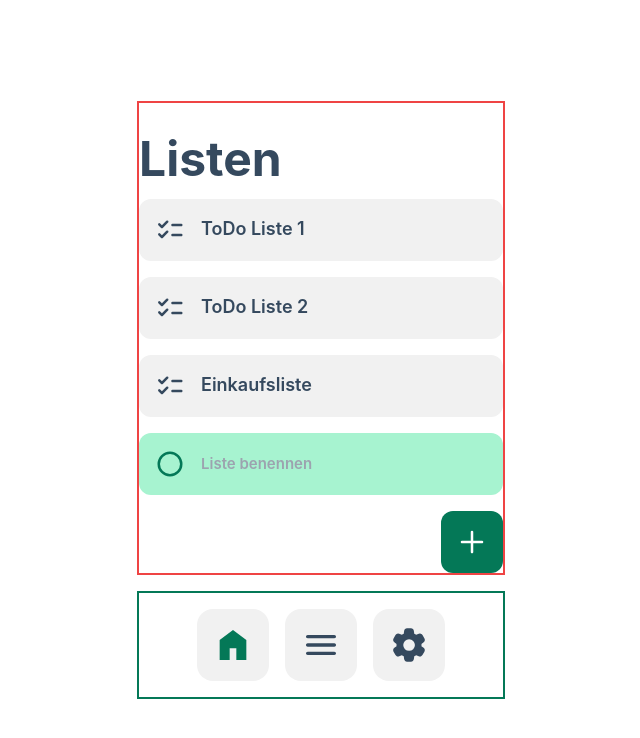
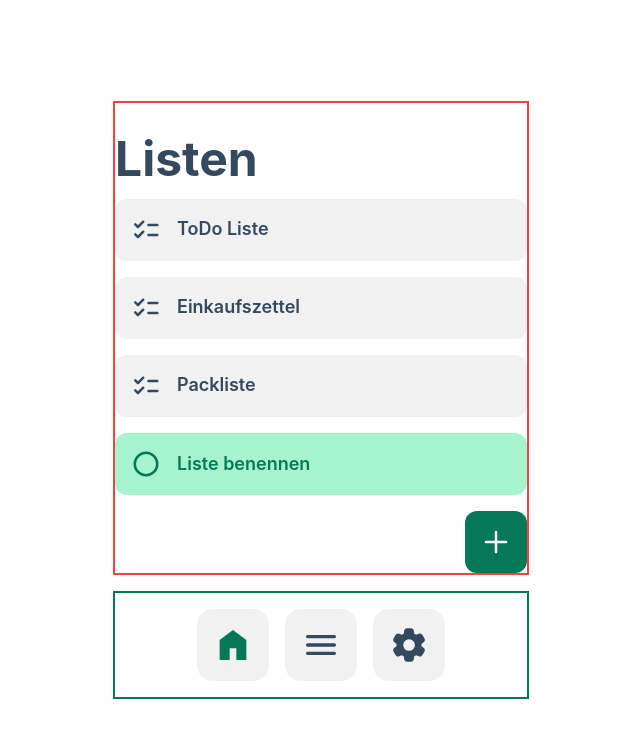
Before and after one commit to Fabinatix97/vuedolist, a Vue app: page / in a window 1280 px wide. Both pictures are taken after a click on the element 733 px from the left and 503 px from the top of the page. Shown: the top 738 px of the page, without its empty margins (319-959 px from the left). Built offline with nearby package versions, Linux system fonts and the light colour scheme; some icons are missing.

Commit message:
Implement list management store with add and delete functionalities in HomeView

```diff
--- /dev/null
+++ b/src/stores/lists.ts
@@ -0,0 +1,45 @@
+import { ref } from 'vue'
+import { defineStore } from 'pinia'
+import { useLocalStorage } from '@vueuse/core'
+
+export const listStore = defineStore('list', () => {
+  const lists = ref(
+    useLocalStorage('lists', [
+      { id: 40006, name: 'ToDo Liste' },
+      { id: 10909, name: 'Einkaufszettel' },
+      { id: 61200, name: 'Packliste' },
+    ]),
+  )
+
+  const shown = ref(false)
+  const newList = ref('')
+
+  function getRandomArbitrary(min: number, max: number) {
+    return Math.floor(Math.random() * (max - min) + min)
+  }
+
+  function addNewList() {
+    lists.value.push({ id: getRandomArbitrary(10000, 99999), name: newList.value })
+    newList.value = ''
+    shown.value = false
+  }
+
+  function deleteList(listId: number) {
+    if (confirm('Wollen Sie die Liste wirklich löschen?')) {
+      const index = lists.value.findIndex((list) => list.id === listId)
+      if (index || index === 0) {
+        lists.value.splice(index, 1)
+      } else {
+        console.log('Index not found')
+      }
+    }
+  }
+
+  return {
+    lists,
+    shown,
+    newList,
+    addNewList,
+    deleteList,
+  }
+})
--- a/src/views/HomeView.vue
+++ b/src/views/HomeView.vue
@@ -1,35 +1,24 @@
 <script setup lang="ts">
 import { Icon } from '@iconify/vue'
-import { ref } from 'vue'
+import { ref, nextTick } from 'vue'
+import { listStore } from '../stores/lists'
 
-const lists = ref([
-  { id: 40006, name: 'ToDo Liste 1' },
-  { id: 10909, name: 'ToDo Liste 2' },
-  { id: 61200, name: 'Einkaufsliste' },
-])
-
-const shown = ref(false)
-const newList = ref('')
+const store = listStore()
+const lists = ref(store.lists)
 const hoveredList = ref<string | null>(null)
 
-function getRandomArbitrary(min: number, max: number) {
-  return Math.floor(Math.random() * (max - min) + min)
-}
+const newList = ref<HTMLInputElement | null>(null);
 
-function addNewList() {
-  lists.value.push({ id: getRandomArbitrary(10000, 99999), name: newList.value })
-  newList.value = ''
-  shown.value = false
-}
-
-function deleteList(listId: number) {
-  const index = lists.value.findIndex((list) => list.id === listId)
-  if (index || index === 0) {
-    lists.value.splice(index, 1)
-  } else {
-    console.log('Index not found')
+const handleAdd = () => {
+  store.shown = !store.shown;
+  if (store.shown) {
+    nextTick(() => {
+      if (newList.value) {
+        newList.value.focus();
+      }
+    });
   }
-}
+};
 </script>
 
 <template>
@@ -54,19 +43,21 @@ function deleteList(listId: number) {
           icon="material-symbols:delete-forever-rounded"
           style="font-size: 2em"
           class="cursor-pointer text-info hover:text-text"
-          @click="deleteList(list.id)"
+          @click="store.deleteList(list.id)"
         />
       </div>
-      <div v-if="shown" class="flex gap-4 rounded-xl bg-primaryhover p-4 text-primary duration-300">
+      <div v-if="store.shown" class="flex gap-4 rounded-xl bg-primaryhover p-4 text-primary duration-300">
         <Icon icon="material-symbols:circle-outline" style="font-size: 2em" />
         <input
-          v-model="newList"
+          v-model="store.newList"
           placeholder="Liste benennen"
-          class="cursor-pointer bg-transparent font-semibold outline-none"
+          class="cursor-pointer bg-transparent font-semibold outline-none text-lg placeholder:text-primary"
+          v-on:keyup.enter="store.addNewList()"
+          ref="newList"
         />
         <Icon
           icon="tdesign:enter"
-          @click="addNewList()"
+          @click="store.addNewList()"
           style="font-size: 2em"
           class="cursor-pointer"
         />
@@ -74,7 +65,7 @@ function deleteList(listId: number) {
       <div class="flex justify-end">
         <div
           class="flex gap-4 rounded-xl bg-primary p-4 text-white duration-300 hover:bg-primaryhover hover:text-text"
-          @click="shown = !shown"
+          @click="handleAdd()"
         >
           <Icon icon="material-symbols:add-2-rounded" style="font-size: 2em" />
         </div>
```
